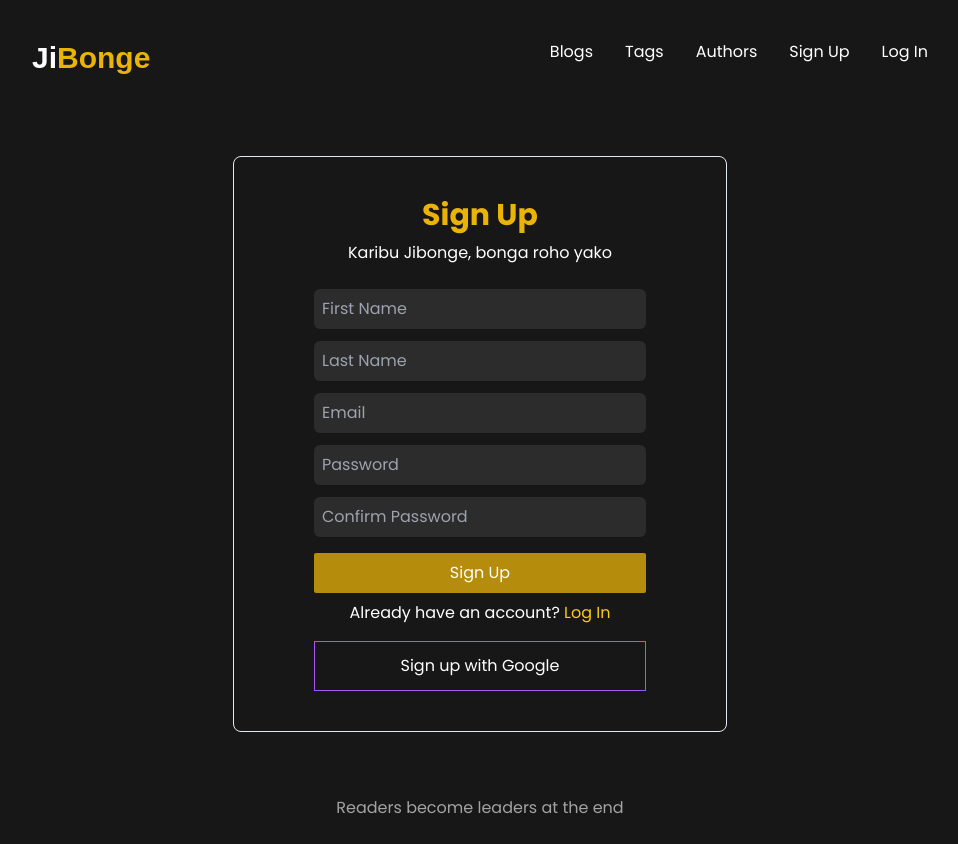
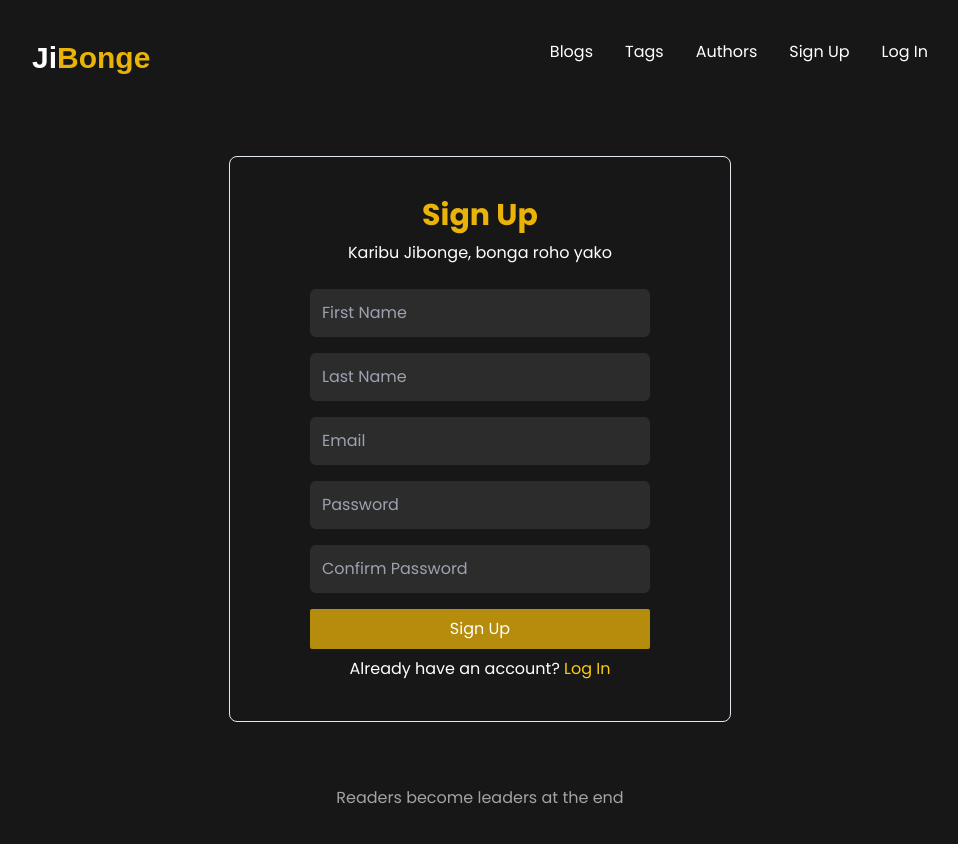
Before and after one commit to Mokowz/Jibonge-App, a Vue app in the folder frontend/app/: page /signup in a window 1280 px wide. Shown: the whole page, without its empty margins (160-1118 px from the left). Built offline with nearby package versions, Linux system fonts and the light colour scheme; a web font is replaced by a local one.

Commit message:
Change the sign up and log in spacing

```diff
--- a/frontend/app/src/views/LogIn/Login.vue
+++ b/frontend/app/src/views/LogIn/Login.vue
@@ -2,7 +2,7 @@
   <!-- Flex Container -->
   <div class="flex container  justify-center mx-auto  px-8 md:py-10 md:px-10">
     <!-- The Form Card Container -->
-    <div class="flex flex-col space-y-6 items-center text-center rounded-lg border px-20 py-10 border-slate-200">
+    <div class="flex flex-col space-y-6 items-center text-center rounded-lg border px-10 py-10 md:px-20 md:py-10 border-slate-200">
         <!-- Heading -->
         <div class="flex flex-col space-y-2">
             <h2 class="font-bold text-3xl text-yellow-500">Log In</h2>
--- a/frontend/app/src/views/LogIn/LoginForm.vue
+++ b/frontend/app/src/views/LogIn/LoginForm.vue
@@ -2,9 +2,9 @@
   <div>
     <form action="" @submit.prevent="login" class="w-full mx-auto  flex flex-col space-y-4">
       <!-- Inputs -->
-      <div class="flex flex-col items-center  space-y-3">
-          <input type="email" placeholder="Email" v-model="email" required  class="p-2 w-full mx-auto  text-slate-50  rounded-md bg-darkGrey/15 ">
-          <input type="password" placeholder="Password" v-model="password" required class="p-2 w-full mx-auto  text-slate-50  rounded-md bg-darkGrey/15 ">
+      <div class="flex flex-col items-center  space-y-4">
+          <input type="email" placeholder="Email" v-model="email" required  class="p-3 w-full mx-auto  text-slate-50  rounded-md bg-darkGrey/15 ">
+          <input type="password" placeholder="Password" v-model="password" required class="p-3 w-full mx-auto  text-slate-50  rounded-md bg-darkGrey/15 ">
       </div>
 
       <!-- Button -->
@@ -14,7 +14,7 @@
       </div>
 
       <!-- Sign Up with Google -->
-      <a href="#" class="py-3 border border-gradient-to-r border-purple-500 border-pink-500 hover:border-pink-950">Log in with Google</a>
+      <!-- <a href="#" class="py-3 border border-gradient-to-r border-purple-500 border-pink-500 hover:border-pink-950">Log in with Google</a> -->
     </form>
   </div>
 
--- a/frontend/app/src/views/SignUp/SignUpForm.vue
+++ b/frontend/app/src/views/SignUp/SignUpForm.vue
@@ -1,12 +1,12 @@
 <template>
   <form action="" @submit.prevent="signUp" class="w-full mx-auto  flex flex-col space-y-4">
     <!-- Inputs -->
-    <div class="flex flex-col items-center   space-y-3">
-        <input type="text" placeholder="First Name" v-model="first_name" class="p-2 w-full mx-auto  text-slate-50  rounded-md bg-darkGrey/15 ">
-        <input type="text" placeholder="Last Name" v-model="last_name" class="p-2 w-full mx-auto  text-slate-50  rounded-md bg-darkGrey/15 ">
-        <input type="email" placeholder="Email" v-model="email" class="p-2 w-full mx-auto  text-slate-50  rounded-md bg-darkGrey/15 ">
-        <input type="password" placeholder="Password" v-model="password1" class="p-2 w-full mx-auto  text-slate-50  rounded-md bg-darkGrey/15 ">
-        <input type="password" placeholder="Confirm Password" v-model="password2" class="p-2 w-full mx-auto  text-slate-50  rounded-md bg-darkGrey/15 ">
+    <div class="flex w-full flex-col items-center p-0 m- m-0  space-y-4">
+        <input type="text" placeholder="First Name" v-model="first_name" class="p-3 w-full  mx-auto  text-slate-50  rounded-md bg-darkGrey/15 ">
+        <input type="text" placeholder="Last Name" v-model="last_name" class="p-3 w-full  mx-auto  text-slate-50  rounded-md bg-darkGrey/15 ">
+        <input type="email" placeholder="Email" v-model="email" class="p-3 w-full  mx-auto  text-slate-50  rounded-md bg-darkGrey/15 ">
+        <input type="password" placeholder="Password" v-model="password1" class="p-3 w-full  mx-auto  text-slate-50  rounded-md bg-darkGrey/15 ">
+        <input type="password" placeholder="Confirm Password" v-model="password2" class="p-3 w-full  mx-auto  text-slate-50  rounded-md bg-darkGrey/15 ">
     </div>
 
     <!-- Button -->
@@ -16,7 +16,7 @@
     </div>
 
     <!-- Sign Up with Google -->
-    <a href="#" class="py-3 border border-gradient-to-r border-purple-500 border-pink-500 hover:border-pink-950">Sign up with Google</a>
+    <!-- <a href="#" class="py-3 border border-gradient-to-r border-purple-500 border-pink-500 hover:border-pink-950">Sign up with Google</a> -->
   </form>
 </template>
 
@@ -62,4 +62,9 @@ export default {
 
 <style>
 
+.input-field {
+  padding: 0.75rem; /* Adjust as needed */
+  margin: 0.5rem 0; /* Adjust as needed */
+}
+
 </style>
--- a/frontend/app/src/views/SignUp/Signup.vue
+++ b/frontend/app/src/views/SignUp/Signup.vue
@@ -2,7 +2,7 @@
   <!-- Flex Container -->
   <div class="flex container  justify-center mx-auto  p-10">
     <!-- The Form Card Container -->
-    <div class="flex flex-col space-y-6 items-center text-center rounded-lg border px-20 py-10 border-slate-200">
+    <div class="flex flex-col space-y-6 items-center text-center rounded-lg border px-10 py-10 md:px-20 md:py-10  border-slate-200">
         <!-- Heading -->
         <div class="flex flex-col space-y-2">
             <h2 class="font-bold text-3xl text-yellow-500">Sign Up</h2>
```
